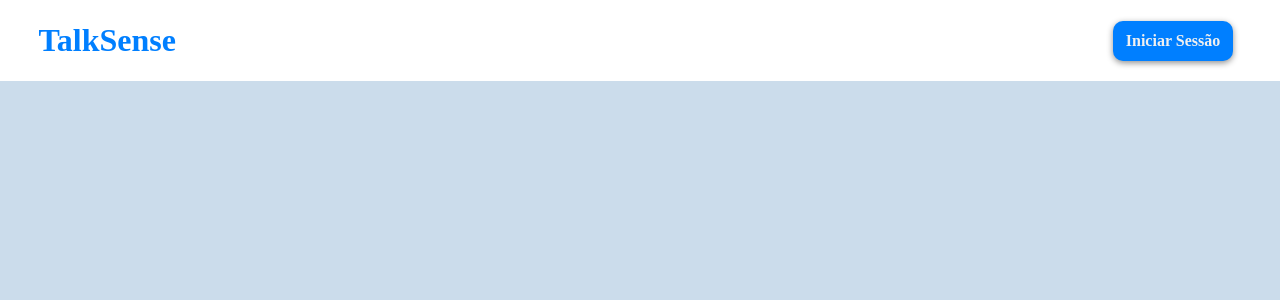
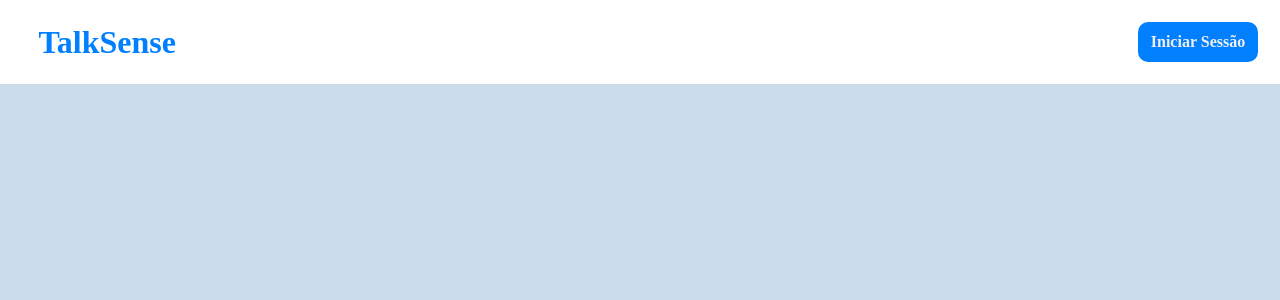
Before and after one commit to BrenoNevess/BeatSense, a PHP site: page / in a window 1280 px wide. Shown: the top 300 px of the page. Run offline with PHP 8.4, Linux system fonts and the light colour scheme; some web fonts are replaced.

Commit message:
Nova imagem e corrigindo codigos

```diff
--- a/src/styles/index.css
+++ b/src/styles/index.css
@@ -16,6 +16,7 @@ h1{
 .container{
     background-color: #fff;
     display: flex;
+    justify-content: space-between;
     position: relative;
     align-items: center;
     padding: 22px;
@@ -38,11 +39,9 @@ h1{
     height: 40px;
     border-radius: 10px;
     font-weight: bold;
-    position: absolute;
-    right: 47px;
     transition: 0.2s;
-    box-shadow: 0px 2px 6px rgba(0, 0, 0, 0.445);
 }
 .login:hover{
     background-color: #44a0fc;
+    box-shadow: 0px 2px 6px rgba(0, 0, 0, 0.445);
 }
```
Also changed, not shown: src/images/languages-around-the-world.jpg (added).
